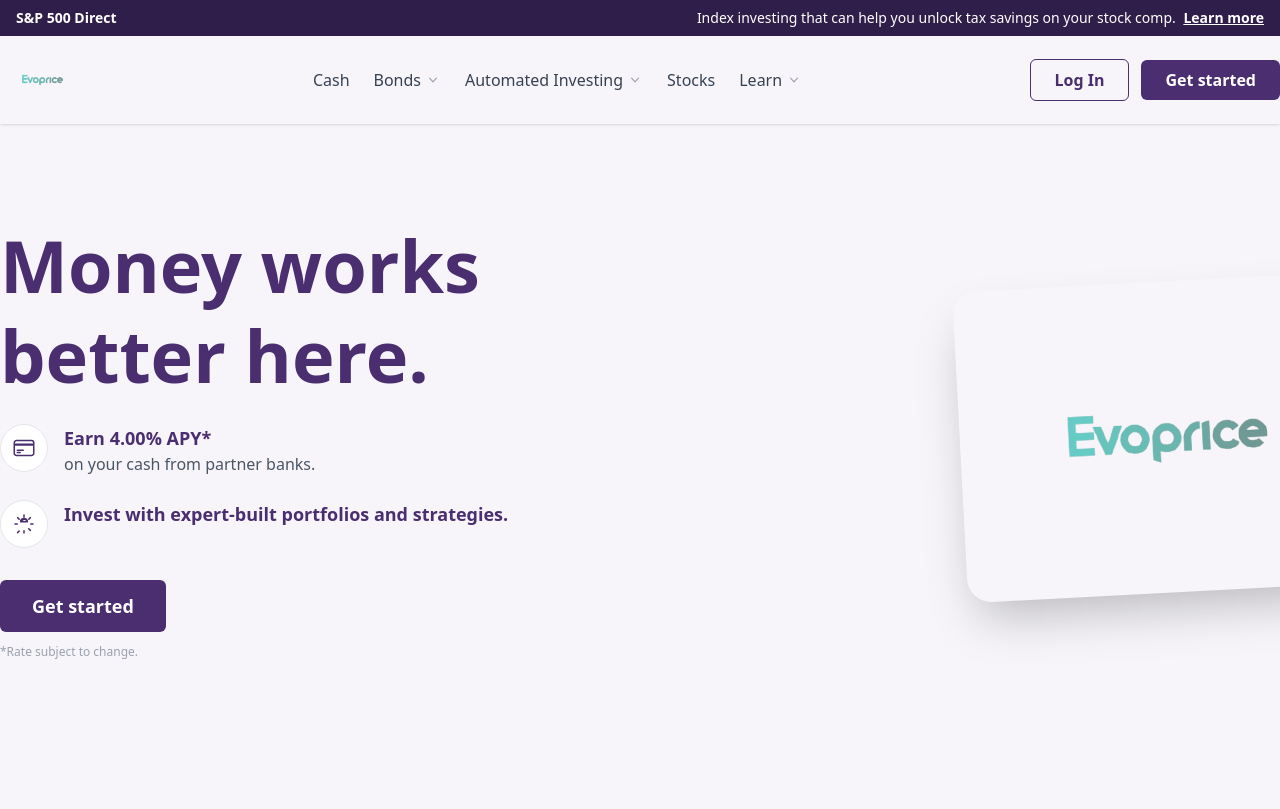
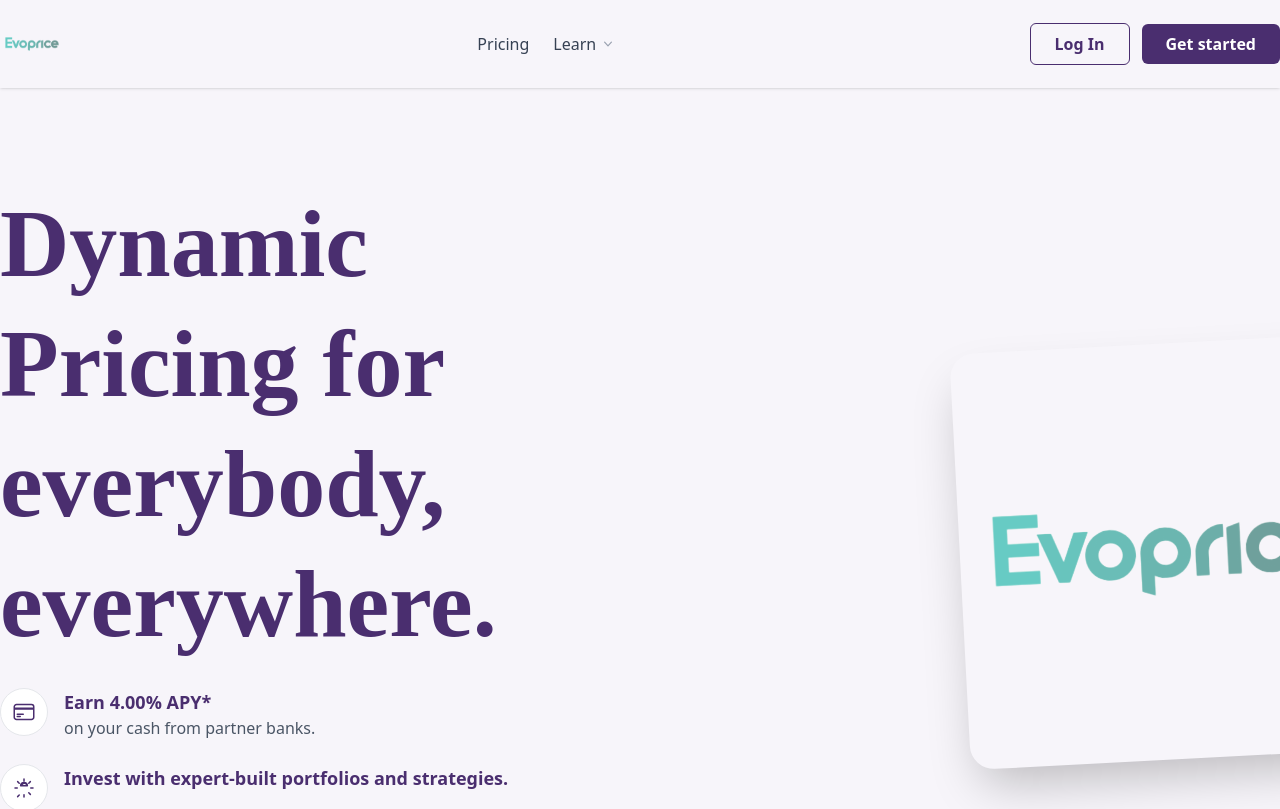
Before and after one commit to SumirSeth/dynamic, a Nuxt app: page / in a window 1280 px wide. Shown: the top 809 px of the page. Built offline with nearby package versions, Linux system fonts and the light colour scheme.

Commit message:
chore: fixes.

```diff
--- a/app.vue
+++ b/app.vue
@@ -1,4 +1,6 @@
 <template>
+  <Link rel="icon" href="/logo_big.png" />
+  <Title>Evoprice</Title>
   <div>
     <NuxtPage />
   </div>
--- a/pages/index.vue
+++ b/pages/index.vue
@@ -3,14 +3,15 @@
     <!-- =============================== -->
     <!-- Top Bar -->
     <!-- =============================== -->
-    <div class="bg-[#301E4A] text-white text-sm py-2"> <!-- brand-purple-dark -->
+
+    <!-- <div class="bg-[#301E4A] text-white text-sm py-2">
       <div class="container mx-auto flex justify-center md:justify-between items-center flex-wrap px-4">
          <span class="font-semibold mr-4 hidden md:inline">S&P 500 Direct</span>
          <span>Index investing that can help you unlock tax savings on your stock comp.
            <a href="#" class="font-semibold underline hover:no-underline ml-1">Learn more</a>
          </span>
       </div>
-    </div>
+    </div> -->
 
     <!-- =============================== -->
     <!-- Header Section -->
@@ -18,17 +19,17 @@
     <header class="bg-[#F7F5FA] sticky top-0 z-50 shadow-sm"> <!-- brand-lavender -->
       <div class="container mx-auto flex justify-between items-center py-3">
         <a href="#" class="flex items-center">
-          <img src="/logo.png" alt="Wealthfront Logo" class="h-16 w-auto">
+          <img src="/logo_big.png" alt="Wealthfront Logo" class="h-16 w-auto">
         </a>
         <nav class="hidden md:flex items-center space-x-6">
-          <a href="#" class="text-gray-700 hover:text-[#4A2E6F] font-medium">Cash</a>
+          <!-- <a href="#" class="text-gray-700 hover:text-[#4A2E6F] font-medium">Cash</a>
           <a href="#" class="flex items-center text-gray-700 hover:text-[#4A2E6F] font-medium">
             Bonds <svg xmlns="http://www.w3.org/2000/svg" viewBox="0 0 20 20" fill="currentColor" class="w-4 h-4 ml-1 text-gray-400"><path fill-rule="evenodd" d="M5.23 7.21a.75.75 0 011.06.02L10 11.168l3.71-3.938a.75.75 0 111.08 1.04l-4.25 4.5a.75.75 0 01-1.08 0l-4.25-4.5a.75.75 0 01.02-1.06z" clip-rule="evenodd" /></svg>
-          </a>
-           <a href="#" class="flex items-center text-gray-700 hover:text-[#4A2E6F] font-medium">
+          </a> -->
+           <!-- <a href="#" class="flex items-center text-gray-700 hover:text-[#4A2E6F] font-medium">
             Automated Investing <svg xmlns="http://www.w3.org/2000/svg" viewBox="0 0 20 20" fill="currentColor" class="w-4 h-4 ml-1 text-gray-400"><path fill-rule="evenodd" d="M5.23 7.21a.75.75 0 011.06.02L10 11.168l3.71-3.938a.75.75 0 111.08 1.04l-4.25 4.5a.75.75 0 01-1.08 0l-4.25-4.5a.75.75 0 01.02-1.06z" clip-rule="evenodd" /></svg>
-          </a>
-          <a href="#" class="text-gray-700 hover:text-[#4A2E6F] font-medium">Stocks</a>
+          </a> -->
+          <a href="#" class="text-gray-700 hover:text-[#4A2E6F] font-medium">Pricing</a>
            <a href="#" class="flex items-center text-gray-700 hover:text-[#4A2E6F] font-medium">
             Learn <svg xmlns="http://www.w3.org/2000/svg" viewBox="0 0 20 20" fill="currentColor" class="w-4 h-4 ml-1 text-gray-400"><path fill-rule="evenodd" d="M5.23 7.21a.75.75 0 011.06.02L10 11.168l3.71-3.938a.75.75 0 111.08 1.04l-4.25 4.5a.75.75 0 01-1.08 0l-4.25-4.5a.75.75 0 01.02-1.06z" clip-rule="evenodd" /></svg>
           </a>
@@ -50,7 +51,7 @@
       <div class="container mx-auto">
         <div class="grid grid-cols-1 md:grid-cols-2 gap-12 items-center">
           <div>
-            <h1 class="text-5xl md:text-6xl lg:text-7xl font-bold text-[#4A2E6F] leading-tight mb-6">Money works <br class="hidden md:inline"> better here.</h1>
+            <h1 class="font-['Stardom'] text-5xl md:text-6xl lg:text-8xl font-bold text-[#4A2E6F] leading-tight mb-6">Dynamic Pricing for <br class="hidden md:inline"> everybody, everywhere.</h1>
             <div class="space-y-6 mb-8">
               <div class="flex items-start gap-4">
                 <div class="flex-shrink-0 w-12 h-12 bg-white rounded-full border border-gray-200 flex items-center justify-center"><svg xmlns="http://www.w3.org/2000/svg" fill="none" viewBox="0 0 24 24" stroke-width="1.5" stroke="currentColor" class="w-6 h-6 text-[#4A2E6F]"><path stroke-linecap="round" stroke-linejoin="round" d="M2.25 8.25h19.5M2.25 9h19.5m-16.5 5.25h6m-6 2.25h3m-3.75 3h15a2.25 2.25 0 0 0 2.25-2.25V6.75A2.25 2.25 0 0 0 19.5 4.5h-15a2.25 2.25 0 0 0-2.25 2.25v10.5A2.25 2.25 0 0 0 4.5 19.5Z" /></svg></div>
@@ -71,7 +72,7 @@
           </div>
            <div class="relative flex justify-center md:justify-end">
              <div class="max-w-xs w-full transform -rotate-3" style="perspective: 1000px;">
-                <img src="/logo.png" alt="Wealthfront app interface on a phone" class="rounded-3xl shadow-2xl w-[130%] max-w-xl">
+                <img src="/logo_big.png" alt="Wealthfront app interface on a phone" class="rounded-3xl shadow-2xl w-[130%] max-w-xl">
              </div>
            </div>
         </div>
@@ -83,16 +84,16 @@
     <!-- =============================== -->
     <section class="bg-[#F7F5FA] py-8">
        <div class="container mx-auto flex flex-col md:flex-row justify-center items-center gap-10 md:gap-16 flex-wrap">
-          <div class="text-center md:text-left">
-             <img src="/logo.png" alt="Nerdwallet Logo" class="h-6 mx-auto md:mx-0 mb-2 opacity-70">
+          <!-- <div class="text-center md:text-left">
+             <img src="/logo_big.png" alt="Nerdwallet Logo" class="h-6 mx-auto md:mx-0 mb-2 opacity-70">
              <p class="text-sm text-gray-600">Best Robo-advisor, Portfolio Options, 2023<sup class="text-xs">1</sup></p>
              <p class="text-sm text-gray-600">Best Robo-advisor, IRA, 2022<sup class="text-xs">1</sup></p>
           </div>
           <div class="text-center md:text-left">
-              <img src="/logo.png" alt="Bankrate Logo" class="h-6 mx-auto md:mx-0 mb-2 opacity-70">
+              <img src="/logo_big.png" alt="Bankrate Logo" class="h-6 mx-auto md:mx-0 mb-2 opacity-70">
              <p class="text-sm text-gray-600">Best Cash Management Account, 2023-24<sup class="text-xs">1</sup></p>
              <p class="text-sm text-gray-600">Best Investing App, 2024<sup class="text-xs">1</sup></p>
-          </div>
+          </div> -->
        </div>
     </section>
 
@@ -201,61 +202,7 @@
       </div>
     </section>
 
-    <!-- =============================== -->
-    <!-- Product Detail Section 3: Investing -->
-    <!-- =============================== -->
-    <section class="grid grid-cols-1 md:grid-cols-2 border-b border-gray-200">
-       <div class="py-16 px-6 lg:px-12 xl:px-20 flex flex-col justify-center order-2 md:order-1">
-         <div class="flex gap-2 mb-4">
-           <span class="inline-block px-3 py-1 rounded-full bg-yellow-100 text-yellow-800 text-xs font-medium">LONG-TERM GOALS</span>
-           <span class="inline-block px-3 py-1 rounded-full bg-orange-100 text-orange-800 text-xs font-medium">MODERATE RISK</span>
-         </div>
-         <h2 class="text-4xl lg:text-5xl font-bold text-[#4A2E6F] mb-6 leading-tight">Invest with award-winning automated portfolios.</h2>
-         <p class="text-gray-600 mb-8">Come bears or bulls, our expert-built portfolios help you stay diversified for your goals. Limit your risk, minimize your taxes, and maximize your returns — all with built-in automated easy-ness.</p>
-          <div class="grid grid-cols-1 sm:grid-cols-2 gap-x-6 gap-y-4 text-sm text-gray-700 mb-8">
-            <div class="flex items-start gap-2"><svg xmlns="http://www.w3.org/2000/svg" fill="none" viewBox="0 0 24 24" stroke-width="1.5" stroke="currentColor" class="w-5 h-5 text-green-600 flex-shrink-0 mt-px"><path stroke-linecap="round" stroke-linejoin="round" d="M9.594 3.94c.09-.542.56-.94 1.11-.94h2.593c.55 0 1.02.398 1.11.94l.213 1.281c.063.374.313.686.645.87.074.04.147.083.22.127.324.196.72.257 1.075.124l1.217-.456a1.125 1.125 0 0 1 1.37.49l1.296 2.247a1.125 1.125 0 0 1-.26 1.431l-1.003.827c-.293.24-.438.613-.431.992a6.759 6.759 0 0 1 0 1.905c-.007.379.137.75.43.99l1.005.828c.424.35.534.954.26 1.43l-1.298 2.247a1.125 1.125 0 0 1-1.369.491l-1.217-.456c-.355-.133-.75-.072-1.076.124a6.57 6.57 0 0 1-.22.128c-.331.183-.581.495-.644.869l-.213 1.28c-.09.543-.56.941-1.11.941h-2.594c-.55 0-1.02-.398-1.11-.94l-.213-1.281c-.063-.374-.313-.686-.644-.87a6.52 6.52 0 0 1-.22-.127c-.325-.196-.72-.257-1.076-.124l-1.217.456a1.125 1.125 0 0 1-1.369-.49l-1.297-2.247a1.125 1.125 0 0 1 .26-1.431l1.004-.827c.292-.24.437-.613.43-.992a6.932 6.932 0 0 1 0-1.905c.007-.379-.137-.75-.43-.99l-1.004-.828a1.125 1.125 0 0 1-.26-1.43l1.297-2.247a1.125 1.125 0 0 1 1.37-.491l1.216.456c.356.133.751.072 1.076-.124.072-.044.146-.087.22-.128.332-.183.582-.495.644-.869l.214-1.281Z" /><path stroke-linecap="round" stroke-linejoin="round" d="M15 12a3 3 0 1 1-6 0 3 3 0 0 1 6 0Z" /></svg> Personalized with up to 17 global asset classes</div>
-            <div class="flex items-start gap-2"><svg xmlns="http://www.w3.org/2000/svg" fill="none" viewBox="0 0 24 24" stroke-width="1.5" stroke="currentColor" class="w-5 h-5 text-green-600 flex-shrink-0 mt-px"><path stroke-linecap="round" stroke-linejoin="round" d="M16.023 9.348h4.992v-.001M2.985 19.644v-4.992m0 0h4.992m-4.993 0 3.181 3.183a8.25 8.25 0 0 0 11.667 0l3.181-3.183m-10.036-4.47 3.181-3.182m0 0a8.25 8.25 0 0 0-11.667 0l3.181 3.182" /></svg> Automated reinvestment and rebalancing</div>
-            <div class="flex items-start gap-2"><svg xmlns="http://www.w3.org/2000/svg" fill="none" viewBox="0 0 24 24" stroke-width="1.5" stroke="currentColor" class="w-5 h-5 text-green-600 flex-shrink-0 mt-px"><path stroke-linecap="round" stroke-linejoin="round" d="M12 6v12m-3-2.818.879.659c1.171.879 3.07.879 4.242 0 1.172-.879 1.172-2.303 0-3.182C13.536 12.219 12.768 12 12 12c-.725 0-1.45-.22-2.003-.659-1.106-.879-1.106-2.303 0-3.182s2.9-.879 4.006 0l.415.33M21 12a9 9 0 1 1-18 0 9 9 0 0 1 18 0Z" /></svg> Tax-Loss Harvesting can boost your after-tax returns with tax savings <span class="text-gray-400">(?)</span></div>
-            <div class="flex items-start gap-2"><svg xmlns="http://www.w3.org/2000/svg" fill="none" viewBox="0 0 24 24" stroke-width="1.5" stroke="currentColor" class="w-5 h-5 text-green-600 flex-shrink-0 mt-px"><path stroke-linecap="round" stroke-linejoin="round" d="M10.5 6h9.75M10.5 6a1.5 1.5 0 1 1-3 0m3 0a1.5 1.5 0 1 0-3 0M3.75 6H7.5m3 12h9.75m-9.75 0a1.5 1.5 0 0 1-3 0m3 0a1.5 1.5 0 0 0-3 0m-3.75 0H7.5m9-6h3.75m-3.75 0a1.5 1.5 0 0 1-3 0m3 0a1.5 1.5 0 0 0-3 0m-9.75 0h9.75" /></svg> Designed to keep the cost of investing low</div>
-         </div>
-          <div class="flex flex-col sm:flex-row gap-4">
-            <button class="px-6 py-3 rounded-md font-semibold transition duration-150 ease-in-out bg-[#4A2E6F] text-white hover:bg-opacity-90 flex-1">Get started</button>
-            <button class="px-6 py-3 rounded-md font-semibold transition duration-150 ease-in-out border border-gray-300 text-gray-700 hover:bg-gray-100 flex-1">Learn more</button>
-          </div>
-      </div>
-      <div class="bg-gradient-to-br from-yellow-50 to-orange-100 flex items-center justify-center p-8 lg:p-16 relative order-1 md:order-2 min-h-[400px] md:min-h-0">
-        <img src="https://t3.ftcdn.net/jpg/02/84/67/02/360_F_284670286_VB4EEnS01sbqlueiFka9BO3S5bEFhnx2.jpg" alt="Automated Investing screen" class="max-w-xs w-full rounded-3xl shadow-xl z-10">
-        <!-- <img src="/favicon.ico" alt="Whale carrying assets" class="absolute bottom-5 right-5 w-36 h-auto opacity-80 hidden lg:block z-0"> -->
-      </div>
-    </section>
 
-    <!-- =============================== -->
-    <!-- Product Detail Section 4: Stocks -->
-    <!-- =============================== -->
-    <section class="grid grid-cols-1 md:grid-cols-2 border-b border-gray-200">
-      <div class="bg-gradient-to-br from-blue-100 to-[#4A2E6F] flex items-center justify-center p-8 lg:p-16 relative order-1 min-h-[400px] md:min-h-0">
-        <img src="https://static.vecteezy.com/system/resources/previews/021/159/597/original/smart-brain-human-color-icon-illustration-vector.jpg" alt="Stock Investing screen" class="max-w-xs w-full rounded-3xl shadow-xl z-10">
-        <!-- <img src="/favicon.ico" alt="Chess board on structure" class="absolute bottom-10 right-10 w-32 h-auto opacity-90 hidden lg:block z-0"> -->
-      </div>
-      <div class="py-16 px-6 lg:px-12 xl:px-20 flex flex-col justify-center order-2">
-          <div class="flex gap-2 mb-4">
-           <span class="inline-block px-3 py-1 rounded-full bg-blue-100 text-blue-700 text-xs font-medium">STRATEGIC OPPORTUNITIES</span>
-           <span class="inline-block px-3 py-1 rounded-full bg-red-100 text-red-700 text-xs font-medium">HIGHER RISK</span>
-         </div>
-         <h2 class="text-4xl lg:text-5xl font-bold text-[#4A2E6F] mb-6 leading-tight">A smarter way to discover and buy stocks.</h2>
-         <p class="text-gray-600 mb-8">We make sense of the market so you can make more strategic stock choices, faster. Browse dozens of themes and opportunities, dive into data and perspectives, and invest with ease.</p>
-         <div class="grid grid-cols-1 sm:grid-cols-2 gap-x-6 gap-y-4 text-sm text-gray-700 mb-8">
-             <div class="flex items-start gap-2"><svg xmlns="http://www.w3.org/2000/svg" fill="none" viewBox="0 0 24 24" stroke-width="1.5" stroke="currentColor" class="w-5 h-5 text-green-600 flex-shrink-0 mt-px"><path stroke-linecap="round" stroke-linejoin="round" d="m21 21-5.197-5.197m0 0A7.5 7.5 0 1 0 5.196 5.196a7.5 7.5 0 0 0 10.607 10.607Z" /></svg> Explore 50+ stock collections</div>
-            <div class="flex items-start gap-2"><svg xmlns="http://www.w3.org/2000/svg" fill="none" viewBox="0 0 24 24" stroke-width="1.5" stroke="currentColor" class="w-5 h-5 text-green-600 flex-shrink-0 mt-px"><path stroke-linecap="round" stroke-linejoin="round" d="M3 7.5 7.5 3m0 0L12 7.5M7.5 3v13.5m13.5 0L16.5 21m0 0L12 16.5m4.5 4.5V7.5" /></svg> Buy and sell with $0 commissions</div>
-            <div class="flex items-start gap-2"><svg xmlns="http://www.w3.org/2000/svg" fill="none" viewBox="0 0 24 24" stroke-width="1.5" stroke="currentColor" class="w-5 h-5 text-green-600 flex-shrink-0 mt-px"><path stroke-linecap="round" stroke-linejoin="round" d="M12 3v17.25m0 0c-1.472 0-2.882.265-4.185.75M12 20.25c1.472 0 2.882.265 4.185.75M18.75 4.97A48.416 48.416 0 0 0 12 4.5c-2.291 0-4.545.16-6.75.47m13.5 0c1.01.143 2.01.317 3 .52m-3-.52v1.666c0 .434-.162.845-.437 1.136-1.486.848-3.175 1.51-4.964 1.935M3.75 4.97c-1.01.143-2.01.317-3 .52m3-.52v1.666c0 .434.162.845.437 1.136 1.486.848 3.175 1.51 4.964 1.935" /></svg> Weigh pros and cons at a glance</div>
-            <div class="flex items-start gap-2"><svg xmlns="http://www.w3.org/2000/svg" fill="none" viewBox="0 0 24 24" stroke-width="1.5" stroke="currentColor" class="w-5 h-5 text-green-600 flex-shrink-0 mt-px"><path stroke-linecap="round" stroke-linejoin="round" d="M12 6v12m-3-2.818.879.659c1.171.879 3.07.879 4.242 0 1.172-.879 1.172-2.303 0-3.182C13.536 12.219 12.768 12 12 12c-.725 0-1.45-.22-2.003-.659-1.106-.879-1.106-2.303 0-3.182s2.9-.879 4.006 0l.415.33M21 12a9 9 0 1 1-18 0 9 9 0 0 1 18 0Z" /></svg> Get started with just $1</div>
-         </div>
-         <div class="flex flex-col sm:flex-row gap-4">
-            <button class="px-6 py-3 rounded-md font-semibold transition duration-150 ease-in-out bg-[#4A2E6F] text-white hover:bg-opacity-90 flex-1">Start investing</button>
-            <button class="px-6 py-3 rounded-md font-semibold transition duration-150 ease-in-out border border-gray-300 text-gray-700 hover:bg-gray-100 flex-1">Learn more</button>
-         </div>
-      </div>
-    </section>
 
     <!-- =============================== -->
     <!-- Risk Level Section -->
@@ -264,33 +211,33 @@
        <div class="container mx-auto px-4 text-center">
          <h2 class="text-4xl lg:text-5xl font-medium text-[#4A2E6F] mb-16 max-w-3xl mx-auto leading-tight relative">
             Choose the right level of risk for different chunks of your change.
-            <img src="/logo.png" alt="Paper plane" class="absolute -top-8 right-0 w-16 h-auto hidden md:block transform scale-x-[-1]"> <!-- Placeholder -->
+            <img src="/logo_big.png" alt="Paper plane" class="absolute -top-8 right-0 w-16 h-auto hidden md:block"> <!-- Placeholder -->
          </h2>
 
-         <div class="grid grid-cols-1 sm:grid-cols-2 lg:grid-cols-4 gap-8 lg:gap-12 mb-16 text-left">
+         <div class="grid grid-cols-1 sm:grid-cols-2 lg:grid-cols-3 gap-8 lg:gap-12 mb-16 text-left">
             <div>
-               <p class="text-xs font-semibold text-gray-500 uppercase tracking-wider mb-1">CASH ACCOUNT</p>
-               <h3 class="text-xl font-semibold text-[#4A2E6F] mb-2">High-yield savings</h3>
-               <p class="text-sm text-gray-600 mb-3">Best for your daily expenses and your emergency fund, until you’re ready to invest.</p>
-               <a href="#" class="text-sm font-semibold text-[#4A2E6F] hover:underline">Learn more</a>
+               <!-- <p class="text-xs font-semibold text-gray-500 uppercase tracking-wider mb-1">CASH ACCOUNT</p> -->
+               <h3 class="text-xl font-semibold text-[#4A2E6F] mb-2">Let your prices think on their feet✨</h3>
+               <p class="text-sm text-gray-600 mb-3">Realtime pricing powered by complex algorithms.</p>
+               <!-- <a href="#" class="text-sm font-semibold text-[#4A2E6F] hover:underline">Learn more</a> -->
             </div>
              <div>
-               <p class="text-xs font-semibold text-gray-500 uppercase tracking-wider mb-1">AUTOMATED BOND LADDER</p>
-               <h3 class="text-xl font-semibold text-[#4A2E6F] mb-2">US Treasuries</h3>
-               <p class="text-sm text-gray-600 mb-3">Backed by the Federal government, Treasuries can earn a steady rate and are considered one of the safest investments in the world.</p>
-               <a href="#" class="text-sm font-semibold text-[#4A2E6F] hover:underline">Learn more</a>
+               <!-- <p class="text-xs font-semibold text-gray-500 uppercase tracking-wider mb-1">AUTOMATED BOND LADDER</p> -->
+               <h3 class="text-xl font-semibold text-[#4A2E6F] mb-2">Maximimise revenue potential🚀</h3>
+               <p class="text-sm text-gray-600 mb-3">Unlock smarter strategies.</p>
+               <!-- <a href="#" class="text-sm font-semibold text-[#4A2E6F] hover:underline">Learn more</a> -->
             </div>
-             <div>
+             <!-- <div>
                <p class="text-xs font-semibold text-gray-500 uppercase tracking-wider mb-1">AUTOMATED INVESTING ACCOUNT</p>
                <h3 class="text-xl font-semibold text-[#4A2E6F] mb-2">Index Investing</h3>
                <p class="text-sm text-gray-600 mb-3">The time-tested method designed to maximize returns over the long term, while we automatically manage the risk for you.</p>
                <a href="#" class="text-sm font-semibold text-[#4A2E6F] hover:underline">Learn more</a>
-            </div>
+            </div> -->
              <div>
-               <p class="text-xs font-semibold text-gray-500 uppercase tracking-wider mb-1">STOCK INVESTING ACCOUNT</p>
-               <h3 class="text-xl font-semibold text-[#4A2E6F] mb-2">Individual stocks</h3>
-               <p class="text-sm text-gray-600 mb-3">At risk of higher volatility, but useful when investing in specific companies you believe in.</p>
-               <a href="#" class="text-sm font-semibold text-[#4A2E6F] hover:underline">Learn more</a>
+               <!-- <p class="text-xs font-semibold text-gray-500 uppercase tracking-wider mb-1">STOCK INVESTING ACCOUNT</p> -->
+               <h3 class="text-xl font-semibold text-[#4A2E6F] mb-2">Where demand meets intelligence💡</h3>
+               <p class="text-sm text-gray-600 mb-3">Turn foot traffic into profit - <span class="italic">{{ "automatically." }}</span></p>
+               <!-- <a href="#" class="text-sm font-semibold text-[#4A2E6F] hover:underline">Learn more</a> -->
             </div>
          </div>
 
@@ -310,7 +257,7 @@
              <div class="w-3 h-3 bg-[#4A2E6F] rounded-full z-10 relative"></div>
              <div class="w-3 h-3 bg-[#4A2E6F] rounded-full z-10 relative"></div>
          </div>
-         <p class="text-sm text-gray-500 mt-2">Increasing volatility</p>
+         <!-- <p class="text-sm text-gray-500 mt-2">Increasing volatility</p> -->
 
        </div>
     </section>
@@ -490,7 +437,7 @@
         <div class="grid grid-cols-2 md:grid-cols-4 lg:grid-cols-6 gap-8 mb-12">
           <!-- Col 1: Logo -->
           <div class="col-span-2 md:col-span-4 lg:col-span-1">
-             <img src="/logo.png" alt="Wealthfront Logo" class="h-8 w-auto mb-4"> <!-- Need white version -->
+             <img src="/logo_big.png" alt="Wealthfront Logo" class="h-8 w-auto mb-4"> <!-- Need white version -->
           </div>
 
           <!-- Col 2: Investing -->
```
Also changed, not shown: public/logo_big.png (added).
